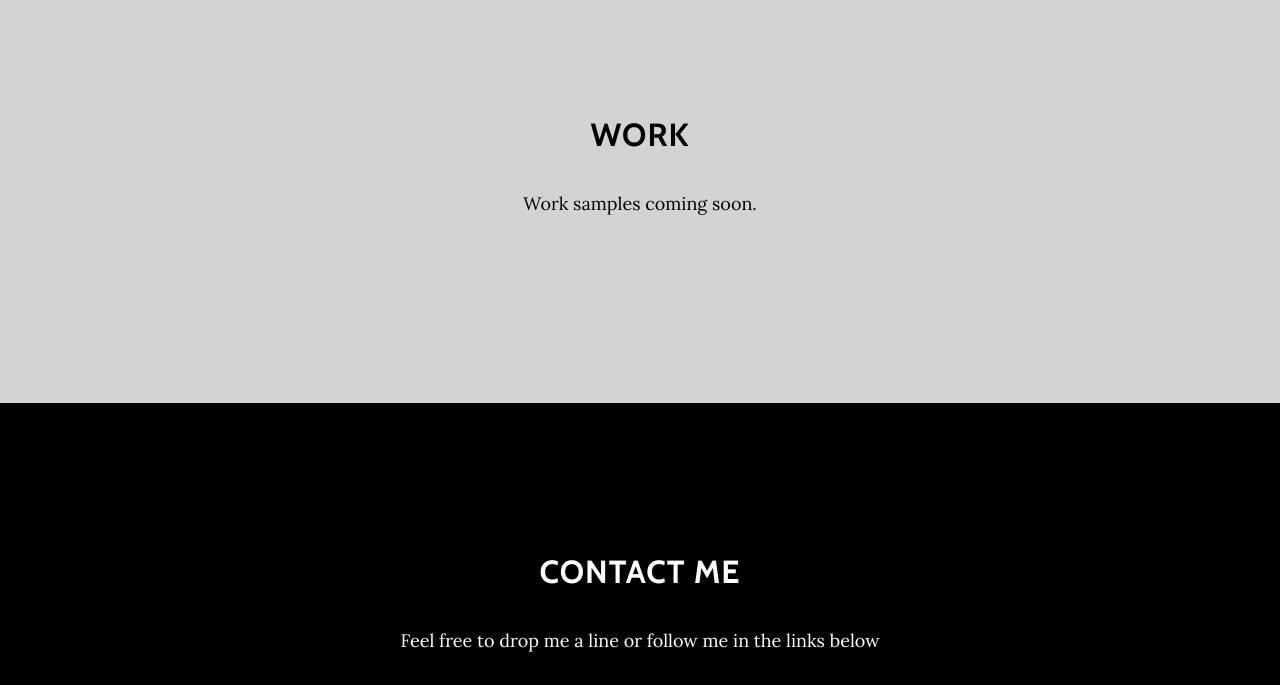
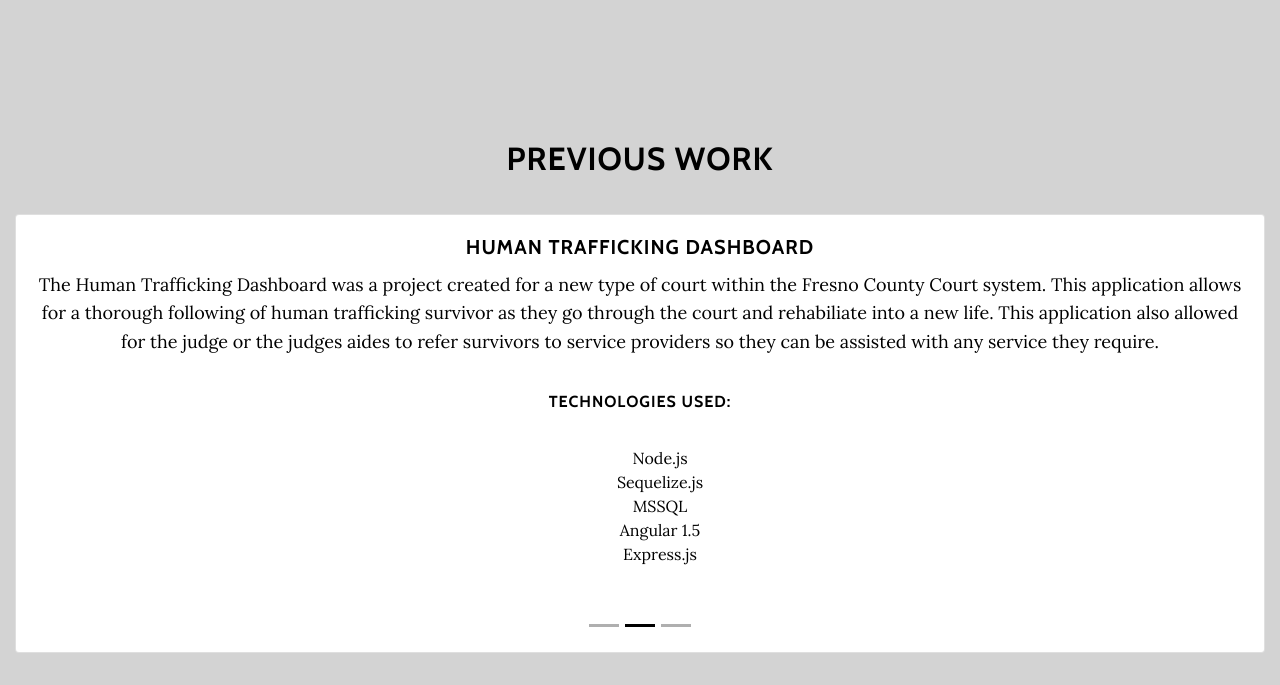
Before and after one commit to vperezma/vperezma.github.io, a plain HTML site: page index.html in a window 1280 px wide. Shown: the part 1690-2375 px from the top of the page. Drawn offline with nearby package versions, Linux system fonts and the light colour scheme.

Commit message:
feat(work): added short description of past projects.

```diff
--- a/css/grayscale.css
+++ b/css/grayscale.css
@@ -250,3 +250,23 @@ body {
   border: 0;
   width: 10%;
 }
+
+.listStyle {
+  list-style-type: none;
+}
+
+.black {
+  color:black;
+}
+
+.carousel-indicators li {
+ background: #afafaf;
+}
+
+.carousel-indicators .active {
+  background: black;
+ }
+
+ .card-body {
+   margin-bottom: 50px;
+ }
--- a/index.html
+++ b/index.html
@@ -55,10 +55,10 @@
               <a class="nav-link js-scroll-trigger" href="#work">Work</a>
             </li>
             <li class="nav-item">
-              <a class="nav-link js-scroll-trigger" href="https://blog.victorperez.io/" target="_blank">Blog</a>
+              <a class="nav-link js-scroll-trigger" href="#contact">Contact</a>
             </li>
             <li class="nav-item">
-              <a class="nav-link js-scroll-trigger" href="#contact">Contact</a>
+              <a class="nav-link js-scroll-trigger" href="https://blog.victorperez.io/" target="_blank">Blog</a>
             </li>
           </ul>
         </div>
@@ -123,6 +123,7 @@
                         <li>MongoDB</li>
                         <li>MySQL</li>
                         <li>Postgres</li>
+                        <li>MSSQL</li>
                       </ul>
                   </div>
                   <div class="col-lg-4">
@@ -143,10 +144,84 @@
 
     <!-- Work Section -->
     <section id="work" class="work-section content-section text-center">
-      <div class="container">
-        <div class="col-lg-8 mx-auto">
-          <h2>Work</h2>
-          <p>Work samples coming soon.</p>
+      <div class="">
+        <div class="col-lg-12 ">
+          <h2>Previous Work</h2>
+          <div id="carouselIndicators" class="carousel slide" data-ride="carousel">
+              <ol class="carousel-indicators">
+                  <li data-target="#carouselIndicators" data-slide-to="0" class="active"></li>
+                  <li data-target="#carouselIndicators" data-slide-to="1"></li>
+                  <li data-target="#carouselIndicators" data-slide-to="2"></li>
+                </ol>
+            <div class="carousel-inner">
+              <div class="carousel-item active">
+                <div class="card text-center">
+                  <div class="card-body">
+                    <h5 class="card-title">Recidivism Dashboard</h5>
+                    <p class="card-text">
+                      The Recidivism Dashboard project was created to try to lower the Recidivism rates in Fresno County. Our primary goal was to create a central repository of service providers where probation officers would be able to refer clients to. Part of the requirements for this project were that the officers should be able to search for service providers based on demographic information as well as by type of services provided by the providers. Google maps was used to pin the locations and allow for filtering of the service providers by location.
+                    </p>
+                    <h6>
+                      Technologies used:
+                    </h6>
+                    <ul class="listStyle">
+                      <li>Node.js</li>
+                      <li>MySQL</li>
+                      <li>Angular 1.5</li>
+                      <li>Express.js</li>
+                    </ul>
+                  </div>
+                </div>
+              </div>
+              <div class="carousel-item">
+                <div class="card text-center">
+                  <div class="card-body">
+                      <h5 class="card-title">Human Trafficking Dashboard</h5>
+                      <p class="card-text">
+                        The Human Trafficking Dashboard was a project created for a new type of court within the Fresno County Court system. This application allows for a thorough following of human trafficking survivor as they go through the court and rehabiliate into a new life.  This application also allowed for the judge or the judges aides to refer survivors to service providers so they can be assisted with any service they require.
+                      </p>
+                      <h6>
+                        Technologies used:
+                      </h6>
+                      <ul class="listStyle">
+                        <li>Node.js</li>
+                        <li>Sequelize.js</li>
+                        <li>MSSQL</li>
+                        <li>Angular 1.5</li>
+                        <li>Express.js</li>
+                      </ul>
+                  </div>
+                </div>
+              </div>
+              <div class="carousel-item">
+                <div class="card text-center">
+                  <div class="card-body">
+                      <h5 class="card-title">Mappoint</h5>
+                      <p class="card-text">
+                        Mappoint is a project that was developed for the Fresno County Department of Behavioral Health.  The primary purpose of this project was to create a solution where Mappoint navigators within Fresno County would be able to assess clients and be able to direct them to a service provider. Within this application we created a way for navigators to also create soft linkages to services like transportation tokens and advocating on the client behalf with utilities services. This project is HIPAA compliant and uses MongoDb enterprise with wired-tired for encryption at rest and in transit.
+                      </p>
+                      <h6>
+                        Technologies used:
+                      </h6>
+                      <ul class="listStyle">
+                        <li>Node.js</li>
+                        <li>MongoDB</li>
+                        <li>Angular 2.0</li>
+                        <li>Express.js</li>
+                      </ul>
+                  </div>
+                </div>
+              </div>
+            </div>
+            <a class="carousel-control-prev black" href="#carouselIndicators" role="button" data-slide="prev">
+              <span class="carousel-control-prev-icon" aria-hidden="true"></span>
+              <span class="sr-only">Previous</span>
+            </a>
+            <a class="carousel-control-next black" href="#carouselIndicators" role="button" data-slide="next">
+              <span class="carousel-control-next-icon" aria-hidden="true"></span>
+              <span class="sr-only">Next</span>
+            </a>
+          </div>
         </div>
       </div>
     </section>
```
